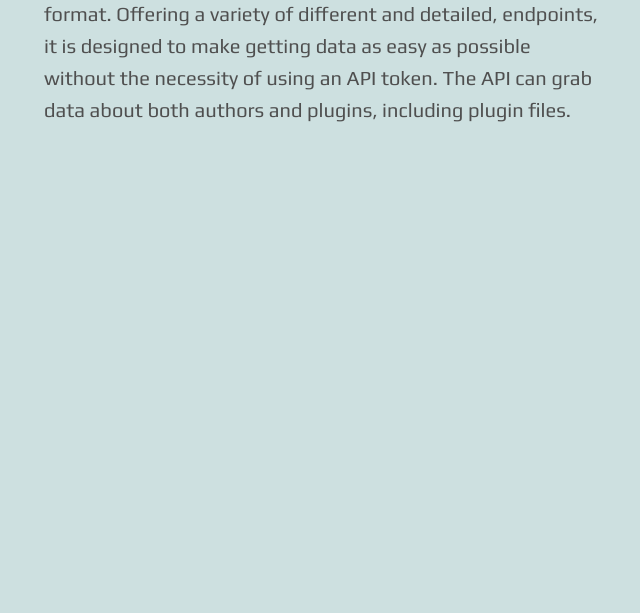
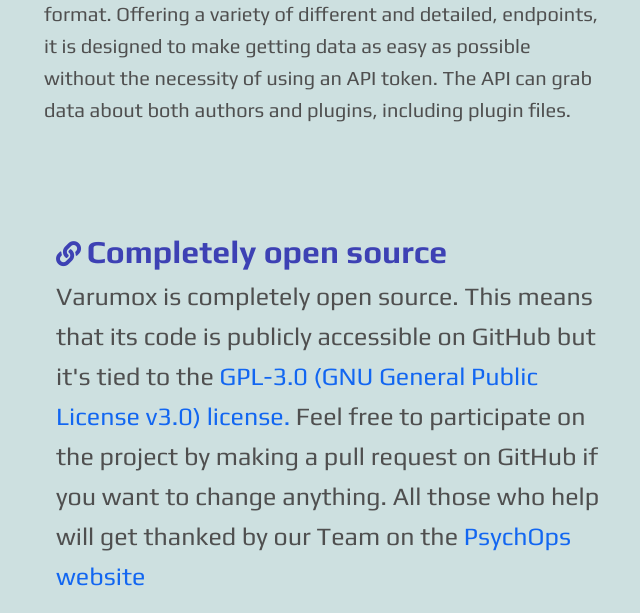
Before and after one commit to PsychOps/Varumox, a PHP site: page / in a window 1280 px wide. Shown: the part 1416-2029 px from the top of the page, without its empty margins (38-678 px from the left). Before the commit the page ends 1538 px from the top, so only its background shows below. Run offline with PHP 8.4, Linux system fonts and the light colour scheme; some libraries are stand-ins or nearby versions.

Commit message:
Added "completely open source" href, changed "plugins" hover animation, added page tab icon and deleted callback.php

```diff
--- a/Templates/head.html
+++ b/Templates/head.html
@@ -12,4 +12,6 @@
     <meta name="viewport" content="width=device-width, initial-scale=1">
 
     <title>Varumox - quality plugins at no cost.</title>
+
+    <link rel="shortcut icon" href="/assets/images/Varumox V.png" type="image/x-icon" />
 </head>
--- a/index.php
+++ b/index.php
@@ -11,7 +11,7 @@
 <div class="background" id="about">
     <div class="container text-center" id="description">
         <p class="bold fs-1 explicified">Quality plugins, at no cost.</span></p>
-        <p>Varumox strives to provide Minecraft plugin authors and users with an <a class="explicified bold" href="#UI">easy-to-use UI</a> offering <a class="explicified bold" href="#Free">completely free plugins</a>. Additionally, Varumox offers various <a class="explicified bold" href="#API">authentication-free API routes</a> to get plugin information or files from. Varumox is <b class="explicified">completely open source</b> <a href="https://github.com/PsychOps/Varumox">on GitHub</a>.
+        <p>Varumox strives to provide Minecraft plugin authors and users with an <a class="explicified bold" href="#UI">easy-to-use UI</a> offering <a class="explicified bold" href="#Free">completely free plugins</a>. Additionally, Varumox offers various <a class="explicified bold" href="#API">authentication-free API routes</a> to get plugin information or files from. Varumox is <b class="explicified" href="#Open-source">completely open source</b> <a href="https://github.com/PsychOps/Varumox" target="_blank">on GitHub</a>.
     </div>
 
     <div class="container topspace-50 text-start" id="UI">
@@ -37,6 +37,13 @@
             <span class="bold fs-2 explicified">Authorization-free API</span>
         </a>
         <p class="textwidth text-start">Varumox offers a freely usable API to fetch data from in JSON format. Offering a variety of different and detailed, endpoints, it is designed to make getting data as easy as possible without the necessity of using an API token. The API can grab data about both authors and plugins, including plugin files.</p>
+
+        <div class="container topspace-50 text-start" id="Open-source">
+        <a href=#API>
+            <i class="fas fa-link explicified"></i>
+            <span class="bold fs-2 explicified">Completely open source</span>
+        </a>
+        <p class="textwidth text-start">Varumox is completely open source. This means that its code is publicly accessible on GitHub but it's tied to the <a href="https://www.gnu.org/licenses/gpl-3.0.en.html">GPL-3.0 (GNU General Public License v3.0) license.</a> Feel free to participate on the project by making a pull request on GitHub if you want to change anything. All those who help will get thanked by our Team on the <a href="https://psychops.tk/credit.php">PsychOps website</a></p>
 <div class="background">
 </div>
 
--- a/styling/styles.css
+++ b/styling/styles.css
@@ -63,6 +63,7 @@ body, html {
     left: 0;
     background-color: #0087ca;
     transform-origin: bottom right;
+    background-color: #D3D3D3;
     transition: transform 0.25s ease-out;
 }
 
```
Also changed, not shown: callback.php (deleted, +0 -46 lines).
